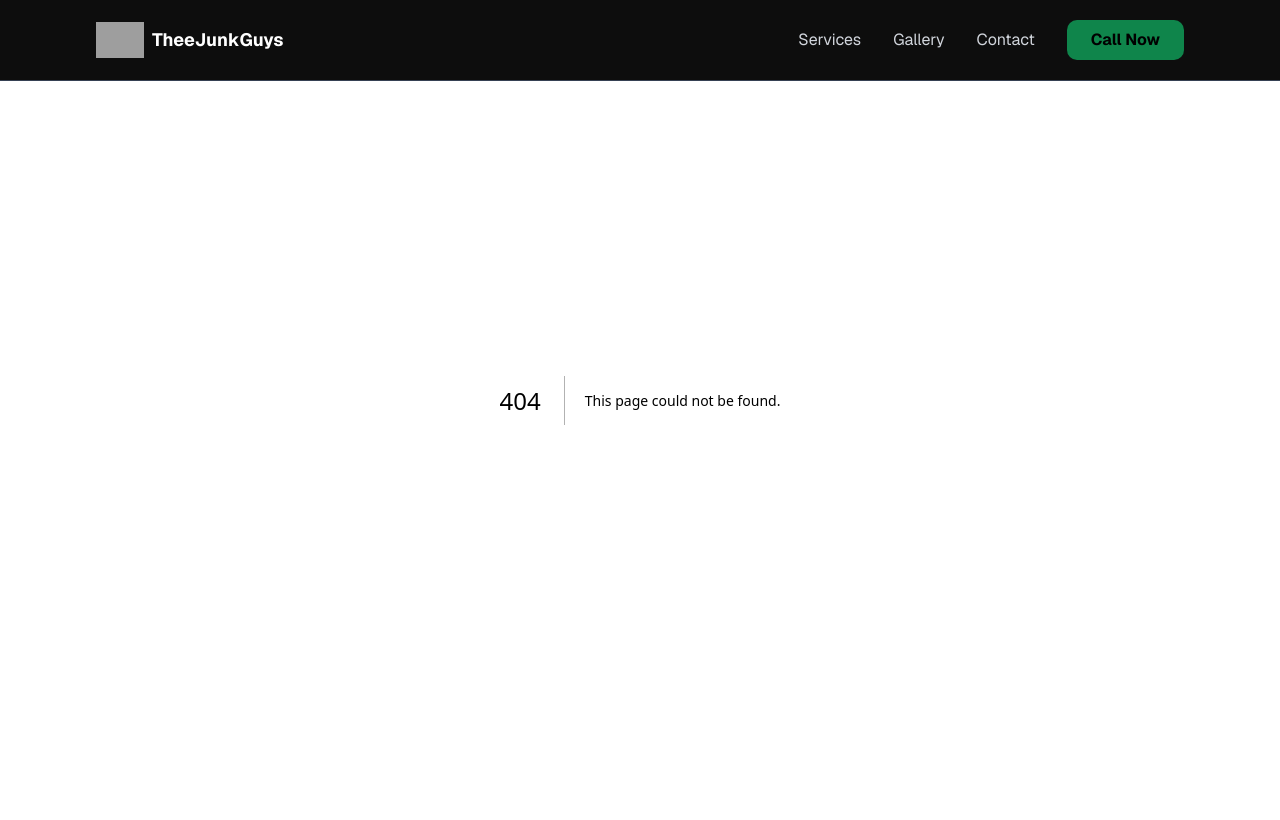
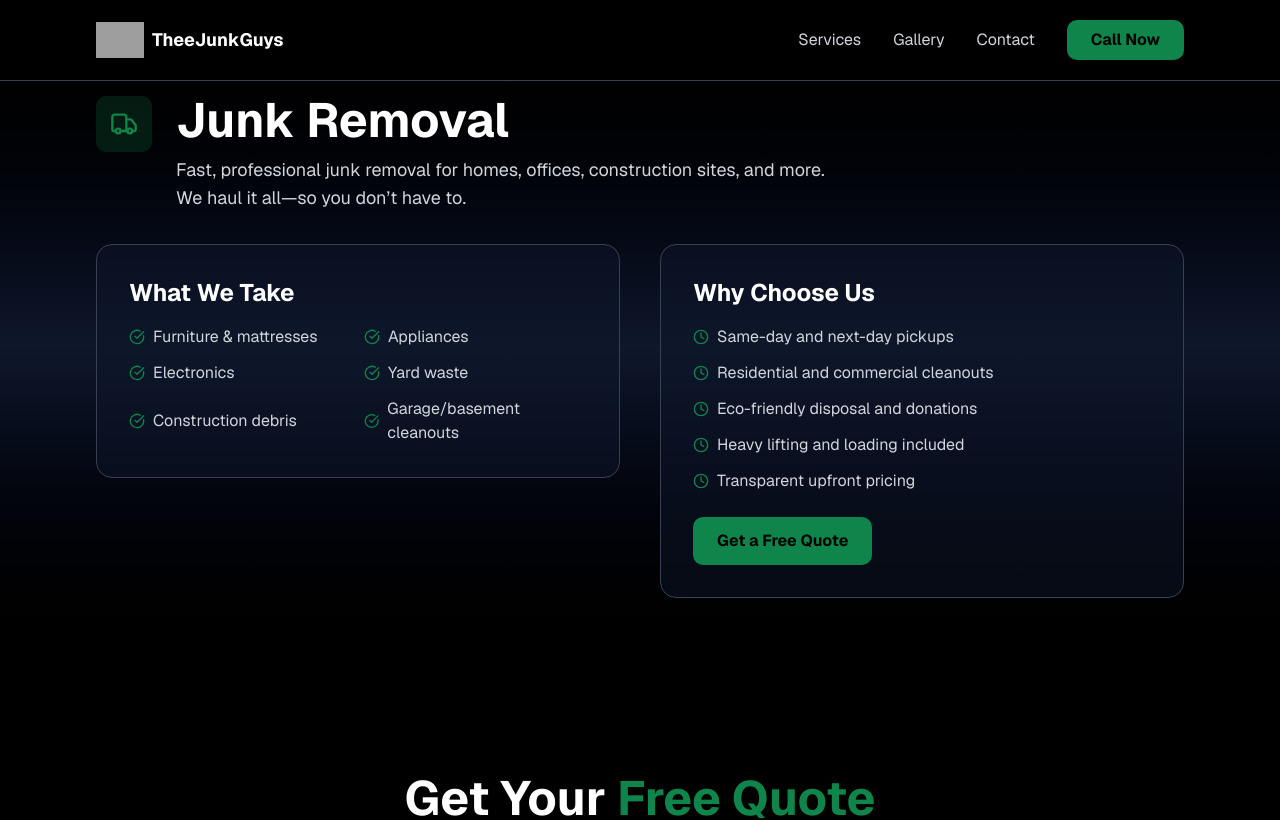
Before and after one commit to davisbryan595-lang/thee-junk-guys, a Next.js app: page /services/junk-removal in a window 1280 px wide. Before the commit this address had no page. Shown: the top 820 px of the page. Built offline with nearby package versions, Linux system fonts and the light colour scheme; grey boxes are pictures that could not be loaded.

Commit message:
Add Junk Removal service detail page
cgen-52247e5f7c754d4d8409d384ca51aff8

```diff
--- /dev/null
+++ b/app/services/christmas-light-installation/page.tsx
@@ -0,0 +1,66 @@
+import { Lightbulb, Sparkles, CheckCircle } from "lucide-react"
+import { ContactFooter } from "@/components/contact-footer"
+
+export default function ChristmasLightsPage() {
+  const inclusions = [
+    "Custom design and layout",
+    "Commercial-grade LED lights",
+    "Professional installation",
+    "Seasonal maintenance",
+    "Takedown and storage options",
+  ]
+
+  return (
+    <main>
+      {/* Hero */}
+      <section className="py-24 bg-gradient-to-b from-black via-slate-900 to-black">
+        <div className="max-w-6xl mx-auto px-4 sm:px-6 lg:px-8">
+          <div className="flex items-start gap-6 mb-8">
+            <div className="w-14 h-14 bg-accent/20 rounded-lg flex items-center justify-center">
+              <Lightbulb className="w-7 h-7 text-accent" />
+            </div>
+            <div>
+              <h1 className="text-4xl sm:text-5xl font-bold text-white mb-3">Christmas Light Installation</h1>
+              <p className="text-gray-300 text-lg max-w-2xl">
+                Make your home or business shine this season with safe, stunning, and stress-free professional lighting.
+              </p>
+            </div>
+          </div>
+
+          <div className="grid lg:grid-cols-2 gap-10">
+            <div>
+              <div className="bg-slate-900/50 border border-gray-700 rounded-2xl p-8">
+                <h2 className="text-2xl font-bold text-white mb-4">What’s Included</h2>
+                <ul className="grid grid-cols-1 sm:grid-cols-2 gap-3 text-gray-300">
+                  {inclusions.map((item) => (
+                    <li key={item} className="flex items-center gap-2">
+                      <CheckCircle className="w-4 h-4 text-accent" />
+                      <span>{item}</span>
+                    </li>
+                  ))}
+                </ul>
+              </div>
+            </div>
+            <div>
+              <div className="bg-slate-900/50 border border-gray-700 rounded-2xl p-8 h-full">
+                <h2 className="text-2xl font-bold text-white mb-4">Perfect For</h2>
+                <ul className="space-y-2 text-gray-300">
+                  <li className="flex items-center gap-2"><Sparkles className="w-4 h-4 text-accent" /> Homes, storefronts, and HOAs</li>
+                  <li className="flex items-center gap-2"><Sparkles className="w-4 h-4 text-accent" /> Rooflines, trees, walkways, and more</li>
+                  <li className="flex items-center gap-2"><Sparkles className="w-4 h-4 text-accent" /> Custom colors and timers available</li>
+                </ul>
+                <div className="mt-6">
+                  <a href="#contact" className="inline-flex items-center px-6 py-3 bg-accent text-black font-bold rounded-lg hover:glow-accent-md transition-all duration-300">
+                    Book Your Installation
+                  </a>
+                </div>
+              </div>
+            </div>
+          </div>
+        </div>
+      </section>
+
+      <ContactFooter />
+    </main>
+  )
+}
--- /dev/null
+++ b/app/services/junk-removal/page.tsx
@@ -0,0 +1,76 @@
+import { Truck, CheckCircle, Clock } from "lucide-react"
+import { ContactFooter } from "@/components/contact-footer"
+
+export default function JunkRemovalPage() {
+  const benefits = [
+    "Same-day and next-day pickups",
+    "Residential and commercial cleanouts",
+    "Eco-friendly disposal and donations",
+    "Heavy lifting and loading included",
+    "Transparent upfront pricing",
+  ]
+
+  return (
+    <main>
+      {/* Hero */}
+      <section className="py-24 bg-gradient-to-b from-black via-slate-900 to-black">
+        <div className="max-w-6xl mx-auto px-4 sm:px-6 lg:px-8">
+          <div className="flex items-start gap-6 mb-8">
+            <div className="w-14 h-14 bg-accent/20 rounded-lg flex items-center justify-center">
+              <Truck className="w-7 h-7 text-accent" />
+            </div>
+            <div>
+              <h1 className="text-4xl sm:text-5xl font-bold text-white mb-3">Junk Removal</h1>
+              <p className="text-gray-300 text-lg max-w-2xl">
+                Fast, professional junk removal for homes, offices, construction sites, and more. We haul it all—so you don’t have to.
+              </p>
+            </div>
+          </div>
+
+          <div className="grid lg:grid-cols-2 gap-10">
+            <div>
+              <div className="bg-slate-900/50 border border-gray-700 rounded-2xl p-8">
+                <h2 className="text-2xl font-bold text-white mb-4">What We Take</h2>
+                <ul className="grid grid-cols-1 sm:grid-cols-2 gap-3 text-gray-300">
+                  {[
+                    "Furniture & mattresses",
+                    "Appliances",
+                    "Electronics",
+                    "Yard waste",
+                    "Construction debris",
+                    "Garage/basement cleanouts",
+                  ].map((item) => (
+                    <li key={item} className="flex items-center gap-2">
+                      <CheckCircle className="w-4 h-4 text-accent" />
+                      <span>{item}</span>
+                    </li>
+                  ))}
+                </ul>
+              </div>
+            </div>
+            <div>
+              <div className="bg-slate-900/50 border border-gray-700 rounded-2xl p-8 h-full">
+                <h2 className="text-2xl font-bold text-white mb-4">Why Choose Us</h2>
+                <ul className="space-y-3 text-gray-300">
+                  {benefits.map((b) => (
+                    <li key={b} className="flex items-center gap-2">
+                      <Clock className="w-4 h-4 text-accent" />
+                      <span>{b}</span>
+                    </li>
+                  ))}
+                </ul>
+                <div className="mt-6">
+                  <a href="#contact" className="inline-flex items-center px-6 py-3 bg-accent text-black font-bold rounded-lg hover:glow-accent-md transition-all duration-300">
+                    Get a Free Quote
+                  </a>
+                </div>
+              </div>
+            </div>
+          </div>
+        </div>
+      </section>
+
+      <ContactFooter />
+    </main>
+  )
+}
--- /dev/null
+++ b/app/services/light-demolition/page.tsx
@@ -0,0 +1,71 @@
+import { Hammer, ShieldCheck, CheckCircle } from "lucide-react"
+import { ContactFooter } from "@/components/contact-footer"
+
+export default function LightDemolitionPage() {
+  const scope = [
+    "Interior wall removal",
+    "Cabinet and fixture tear-outs",
+    "Decks, sheds, play-sets",
+    "Tile, carpet, and flooring removal",
+    "Bathroom and kitchen demo",
+  ]
+
+  return (
+    <main>
+      {/* Hero */}
+      <section className="py-24 bg-gradient-to-b from-black via-slate-900 to-black">
+        <div className="max-w-6xl mx-auto px-4 sm:px-6 lg:px-8">
+          <div className="flex items-start gap-6 mb-8">
+            <div className="w-14 h-14 bg-accent/20 rounded-lg flex items-center justify-center">
+              <Hammer className="w-7 h-7 text-accent" />
+            </div>
+            <div>
+              <h1 className="text-4xl sm:text-5xl font-bold text-white mb-3">Light Demolition</h1>
+              <p className="text-gray-300 text-lg max-w-2xl">
+                Safe, clean, and efficient demolition for small to medium projects. We prep the site and handle disposal.
+              </p>
+            </div>
+          </div>
+
+          <div className="grid lg:grid-cols-2 gap-10">
+            <div>
+              <div className="bg-slate-900/50 border border-gray-700 rounded-2xl p-8">
+                <h2 className="text-2xl font-bold text-white mb-4">Typical Projects</h2>
+                <ul className="grid grid-cols-1 sm:grid-cols-2 gap-3 text-gray-300">
+                  {scope.map((item) => (
+                    <li key={item} className="flex items-center gap-2">
+                      <CheckCircle className="w-4 h-4 text-accent" />
+                      <span>{item}</span>
+                    </li>
+                  ))}
+                </ul>
+              </div>
+            </div>
+            <div>
+              <div className="bg-slate-900/50 border border-gray-700 rounded-2xl p-8 h-full">
+                <h2 className="text-2xl font-bold text-white mb-4">Our Process</h2>
+                <ol className="list-decimal list-inside space-y-2 text-gray-300">
+                  <li>Site walkthrough and safety planning</li>
+                  <li>Protective coverings and dust control</li>
+                  <li>Careful dismantling and debris removal</li>
+                  <li>Thorough clean-up and haul away</li>
+                </ol>
+                <div className="mt-6 flex items-center gap-2 text-gray-300">
+                  <ShieldCheck className="w-5 h-5 text-accent" />
+                  Fully insured and compliant with local guidelines
+                </div>
+                <div className="mt-6">
+                  <a href="#contact" className="inline-flex items-center px-6 py-3 bg-accent text-black font-bold rounded-lg hover:glow-accent-md transition-all duration-300">
+                    Get a Free Quote
+                  </a>
+                </div>
+              </div>
+            </div>
+          </div>
+        </div>
+      </section>
+
+      <ContactFooter />
+    </main>
+  )
+}
--- a/components/about-services.tsx
+++ b/components/about-services.tsx
@@ -9,18 +9,21 @@ export function AboutServices() {
       title: "Junk Removal",
       description:
         "Fast, efficient removal of household and commercial junk. We handle everything from furniture to appliances.",
+      href: "/services/junk-removal",
     },
     {
       icon: Hammer,
       title: "Light Demolition",
       description:
         "Professional demolition services for small to medium projects. Safe, clean, and compliant with all regulations.",
+      href: "/services/light-demolition",
     },
     {
       icon: Lightbulb,
       title: "Christmas Light Installation",
       description:
         "Professional holiday lighting installation to make your property shine. Design, installation, and takedown included.",
+      href: "/services/christmas-light-installation",
     },
   ]
 
@@ -71,7 +74,7 @@ export function AboutServices() {
       </section>
 
       {/* Services Section */}
-      <section className="py-20 bg-gradient-to-b from-black to-slate-900">
+      <section id="services" className="py-20 bg-gradient-to-b from-black to-slate-900">
         <div className="max-w-6xl mx-auto px-4 sm:px-6 lg:px-8">
           <div className="text-center mb-16">
             <h2 className="text-4xl sm:text-5xl font-bold text-white mb-4 text-balance">
@@ -108,7 +111,7 @@ export function AboutServices() {
 
                     <div className="mt-6 pt-6 border-t border-gray-700 group-hover:border-accent/50 transition-colors duration-300">
                       <a
-                        href="#contact"
+                        href={service.href}
                         className="inline-flex items-center text-accent font-semibold hover:gap-2 transition-all duration-300"
                       >
                         Learn More →
--- a/components/contact-footer.tsx
+++ b/components/contact-footer.tsx
@@ -236,17 +236,17 @@ export function ContactFooter() {
               <h4 className="text-white font-semibold mb-4">Services</h4>
               <ul className="space-y-2 text-sm text-gray-400">
                 <li>
-                  <a href="#" className="hover:text-accent transition-colors">
+                  <a href="/services/junk-removal" className="hover:text-accent transition-colors">
                     Junk Removal
                   </a>
                 </li>
                 <li>
-                  <a href="#" className="hover:text-accent transition-colors">
+                  <a href="/services/light-demolition" className="hover:text-accent transition-colors">
                     Light Demolition
                   </a>
                 </li>
                 <li>
-                  <a href="#" className="hover:text-accent transition-colors">
+                  <a href="/services/christmas-light-installation" className="hover:text-accent transition-colors">
                     Christmas Lights
                   </a>
                 </li>
--- a/components/gallery.tsx
+++ b/components/gallery.tsx
@@ -51,7 +51,7 @@ export function Gallery() {
   }
 
   return (
-    <section className="py-20 bg-black">
+    <section id="gallery" className="py-20 bg-black">
       <div className="max-w-6xl mx-auto px-4 sm:px-6 lg:px-8">
         <div className="text-center mb-16">
           <h2 className="text-4xl sm:text-5xl font-bold text-white mb-4 text-balance">
```
